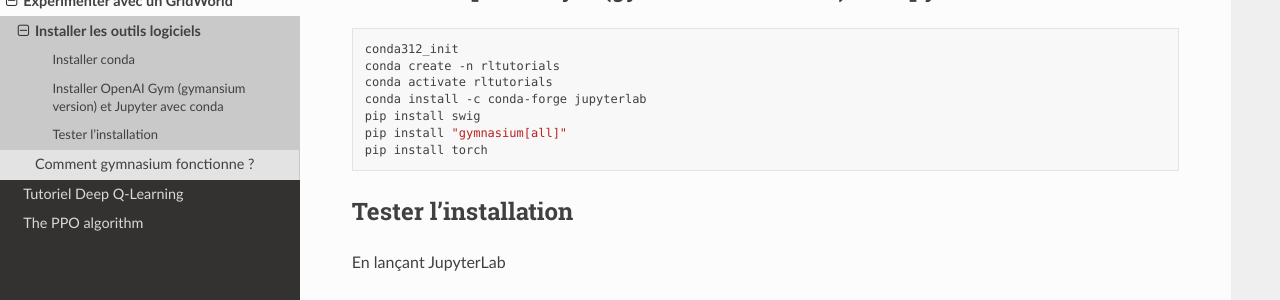
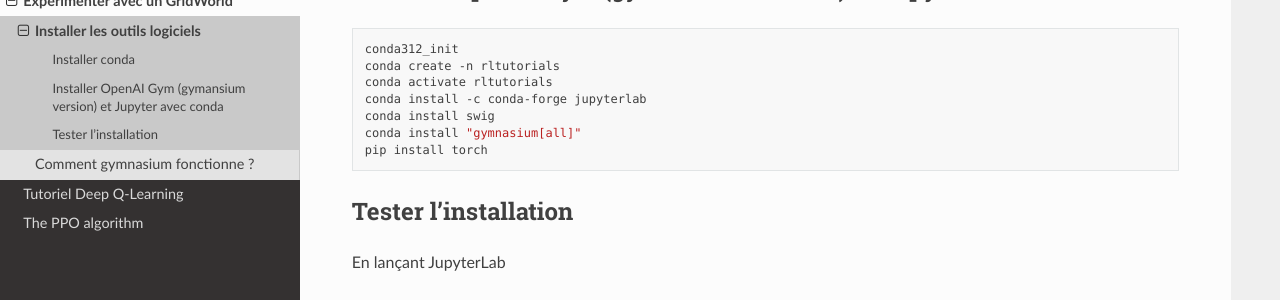
Before and after one commit to yguel/apprentissage_par_renforcement_et_simulation, a Sphinx documentation site: the page built from doc/sphinx/source/l02_gym_with_jupyter_rl_environment/l02s02_install.rst, in a window 1280 px wide and 900 px high, scrolled down 431 px. Shown: the part 168-468 px from the top of the window. Built offline with Sphinx 7.4.7 and the Read the Docs theme 3.1.0, drawn with Linux system fonts in a browser that asks for light colours.

Commit message:
Update install instructions to work also on innovlab computers.

```diff
--- a/doc/sphinx/source/l02_gym_with_jupyter_rl_environment/l02s02_install.rst
+++ b/doc/sphinx/source/l02_gym_with_jupyter_rl_environment/l02s02_install.rst
@@ -33,8 +33,8 @@ Installer OpenAI Gym (gymansium version) et Jupyter avec conda
    conda create -n rltutorials
    conda activate rltutorials
    conda install -c conda-forge jupyterlab
-   pip install swig
-   pip install "gymnasium[all]"
+   conda install swig
+   conda install "gymnasium[all]"
    pip install torch
 
 ======================
```
